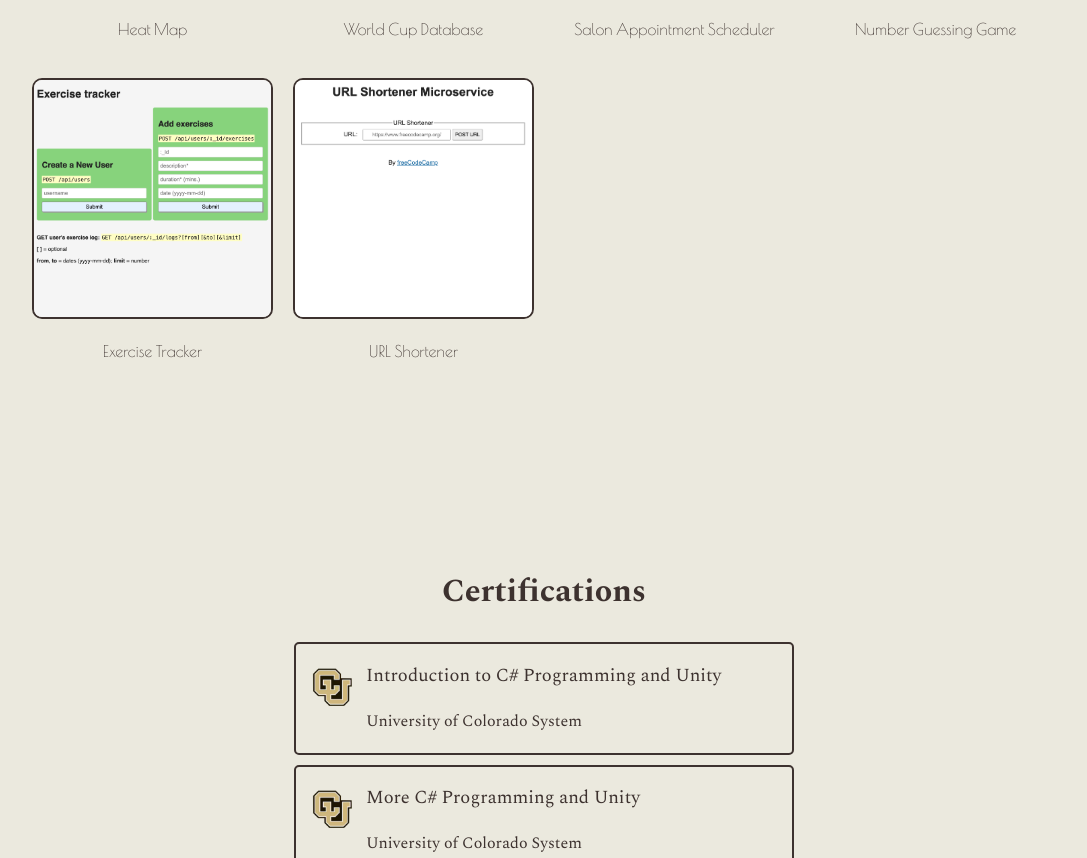
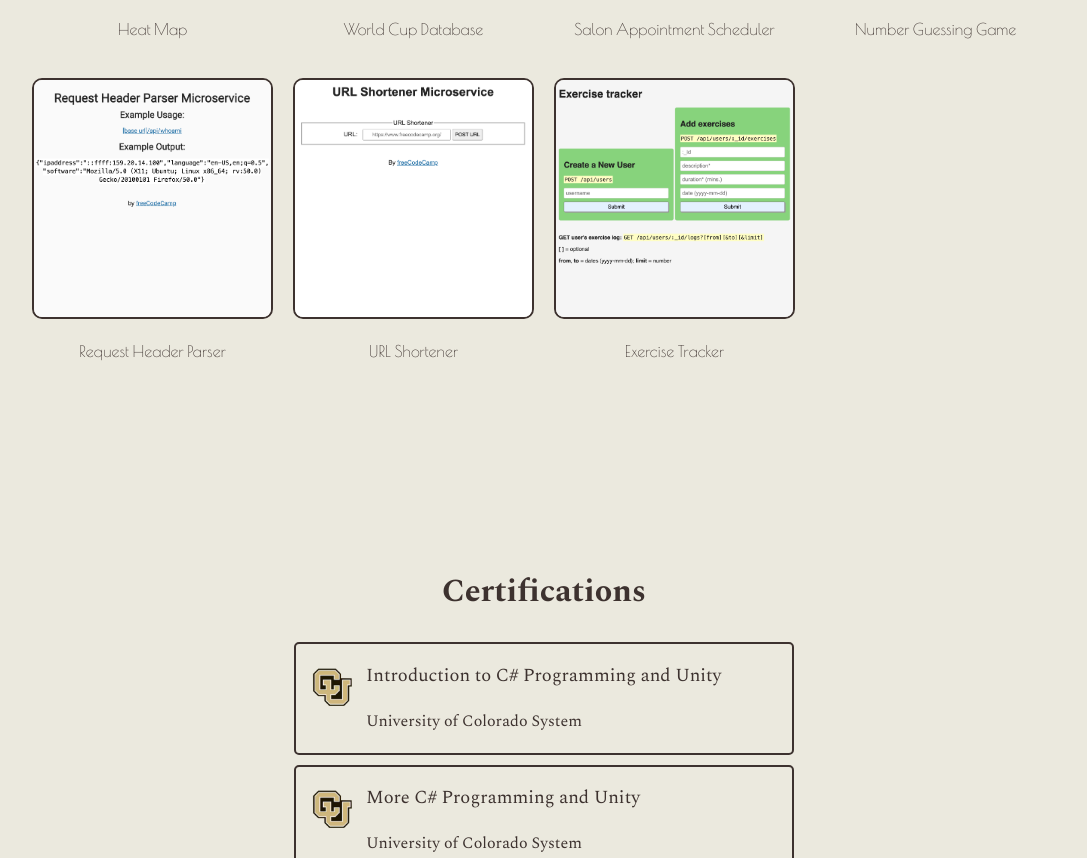
Before and after one commit to kaylamoorcroft/kaylamoorcroft.github.io, a plain HTML site: page index.html in a window 1280 px wide. Shown: the part 2733-3591 px from the top of the page, without its empty margins (96-1183 px from the left). Drawn offline with nearby package versions, Linux system fonts and the light colour scheme.

Commit message:
add: request header parser project

```diff
--- a/index.html
+++ b/index.html
@@ -101,13 +101,17 @@
                     <img src="./images/number-guessing-game-cover.png" alt="Number Guessing Game cover image" loading="lazy">
                     <figcaption>Number Guessing Game</figcaption>
                 </a>
-                <a class="project-tile" href="https://github.com/kaylamoorcroft/exercise-tracker/" target="_blank">
-                    <img src="./images/exercise-tracker-cover.png" alt="Exercise Tracker cover image" loading="lazy">
-                    <figcaption>Exercise Tracker</figcaption>
+                <a class="project-tile" href="https://github.com/kaylamoorcroft/request-header-parser-microservice" target="_blank">
+                    <img src="./images/request-header-parser-cover.png" alt="Request Header Parser cover image" loading="lazy">
+                    <figcaption>Request Header Parser</figcaption>
                 </a>
                 <a class="project-tile" href="https://github.com/kaylamoorcroft/url-shortener-microservice" target="_blank">
                     <img src="./images/url-shortener-cover.png" alt="URL Shortener cover image" loading="lazy">
                     <figcaption>URL Shortener</figcaption>
+                </a>
+                <a class="project-tile" href="https://github.com/kaylamoorcroft/exercise-tracker/" target="_blank">
+                    <img src="./images/exercise-tracker-cover.png" alt="Exercise Tracker cover image" loading="lazy">
+                    <figcaption>Exercise Tracker</figcaption>
                 </a>
             </div>
         </section>
```
Also changed, not shown: images/request-header-parser-cover.png (added).
